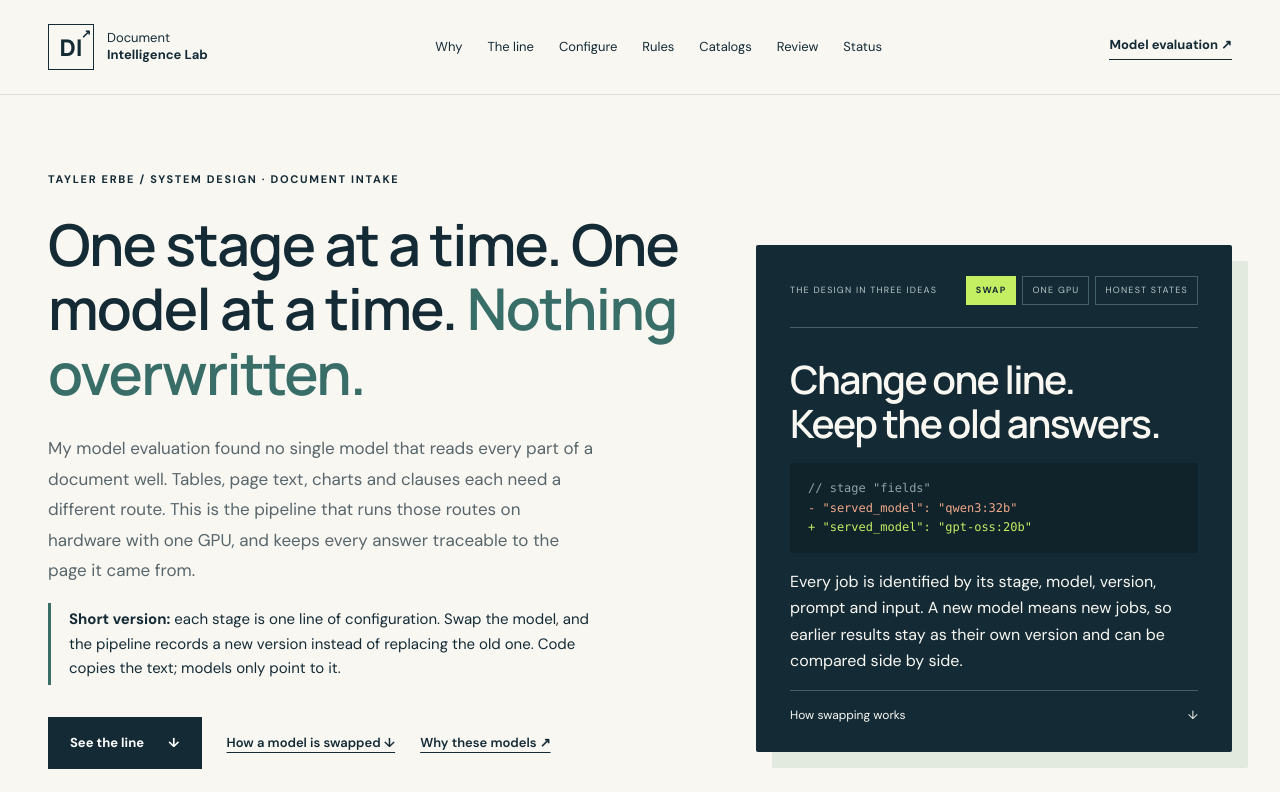
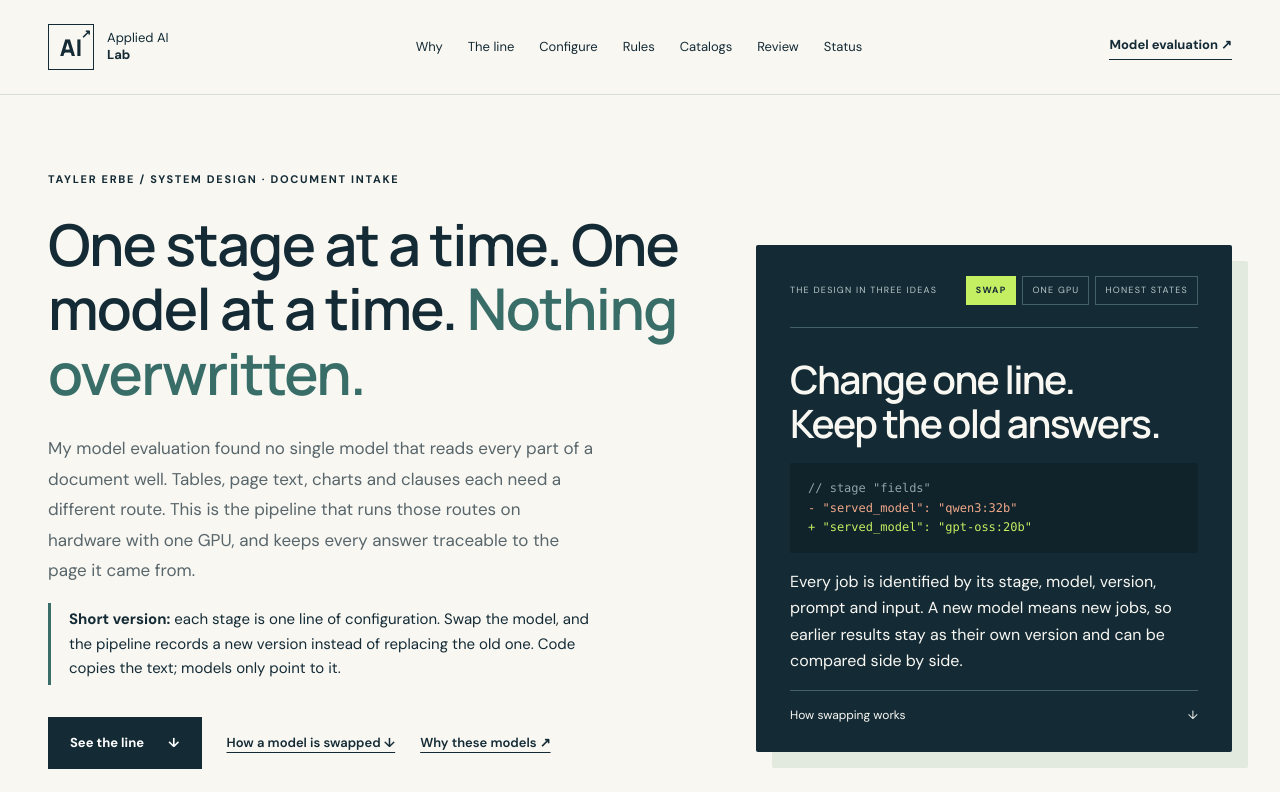
Before and after one commit to tayler-erbe/intake-pipeline-lab-public, a plain HTML site: page brief/index.html in a window 1280 px wide. Shown: the top 792 px of the page. Drawn offline with Linux system fonts and the light colour scheme.

Commit message:
Rename the Lab: Document Intelligence Lab is now Applied AI Lab
The Lab covers AI engineering, model evaluation, performance engineering
and data pipelines, not only documents. Display name and brand mark only;
web addresses are unchanged.

Co-Authored-By: Claude Opus 5.5 <noreply@anthropic.com>

```diff
--- a/brief/index.html
+++ b/brief/index.html
@@ -1,13 +1,13 @@
 <!doctype html>
 <html lang="en"><head><meta charset="utf-8"><meta name="viewport" content="width=device-width,initial-scale=1"><meta name="theme-color" content="#142b36">
-<meta name="description" content="The design of a local document intake pipeline: one stage at a time, one model at a time, models swapped by configuration, nothing overwritten. A system design brief by Tayler Erbe, Document Intelligence Lab.">
-<title>Intake Pipeline Design · Document Intelligence Lab · Tayler Erbe</title>
+<meta name="description" content="The design of a local document intake pipeline: one stage at a time, one model at a time, models swapped by configuration, nothing overwritten. A system design brief by Tayler Erbe, Applied AI Lab.">
+<title>Intake Pipeline Design · Applied AI Lab · Tayler Erbe</title>
 <meta property="og:type" content="website"><meta property="og:title" content="One stage at a time. One model at a time. Nothing overwritten."><meta property="og:description" content="How a local document intake pipeline is configured, how models are swapped, and the rules that keep its output honest. By Tayler Erbe."><meta property="og:url" content="https://tayler-erbe.github.io/intake-pipeline-lab-public/brief/"><meta name="twitter:card" content="summary"><meta name="author" content="Tayler Erbe">
 <link rel="icon" href="favicon.svg" type="image/svg+xml"><link rel="stylesheet" href="styles.css"><link rel="stylesheet" href="site.css"><link rel="stylesheet" href="pipeline.css"><script src="pipeline.js" defer></script></head>
 <body>
 <a href="#main" class="skip">Skip to content</a>
 <header class="site-header">
-<a href="index.html" class="brand" aria-label="Document Intelligence Lab home"><span class="brand-mark">DI<span>↗</span></span><span>Document<br><strong>Intelligence Lab</strong></span></a>
+<a href="index.html" class="brand" aria-label="Applied AI Lab home"><span class="brand-mark">AI<span>↗</span></span><span>Applied AI<br><strong>Lab</strong></span></a>
 <nav aria-label="Main navigation"><a href="#why">Why</a><a href="#line">The line</a><a href="#configure">Configure</a><a href="#rules">Rules</a><a href="#catalogs">Catalogs</a><a href="#review">Review</a><a href="#next">Status</a></nav>
 <a class="repo-link" href="https://tayler-erbe.github.io/tayler-portfolio/document-intelligence-evaluation.html">Model evaluation <span aria-hidden="true">↗</span></a>
 </header>
@@ -293,7 +293,7 @@
 </section>
 </main>
 <footer class="wrap">
-<div><strong>Document Intelligence Lab</strong><p>Tayler Erbe · Last updated 10 November 2026 · System design only. Prototype; accuracy not yet measured.</p></div>
+<div><strong>Applied AI Lab</strong><p>Tayler Erbe · Last updated 10 November 2026 · System design only. Prototype; accuracy not yet measured.</p></div>
 <a href="https://tayler-erbe.github.io/tayler-portfolio/document-intelligence-evaluation.html">Model evaluation ↗</a>
 </footer>
 </body>
--- a/brief/pipeline.css
+++ b/brief/pipeline.css
@@ -1,4 +1,4 @@
-/* Additions for the pipeline design page. Built on styles.css and site.css from the Document Intelligence Lab; same tokens, fonts and spacing. */
+/* Additions for the pipeline design page. Built on styles.css and site.css from the Applied AI Lab; same tokens, fonts and spacing. */
 .site-header{top:env(safe-area-inset-top,0px)}
 .hero-panel h2{margin-bottom:18px}
 .hero-panel ul{list-style:none;padding:0;margin:0 0 18px;border-top:1px solid rgba(255,255,255,.18)}
```
Also changed, not shown: brief/favicon.svg, 2 other files.
